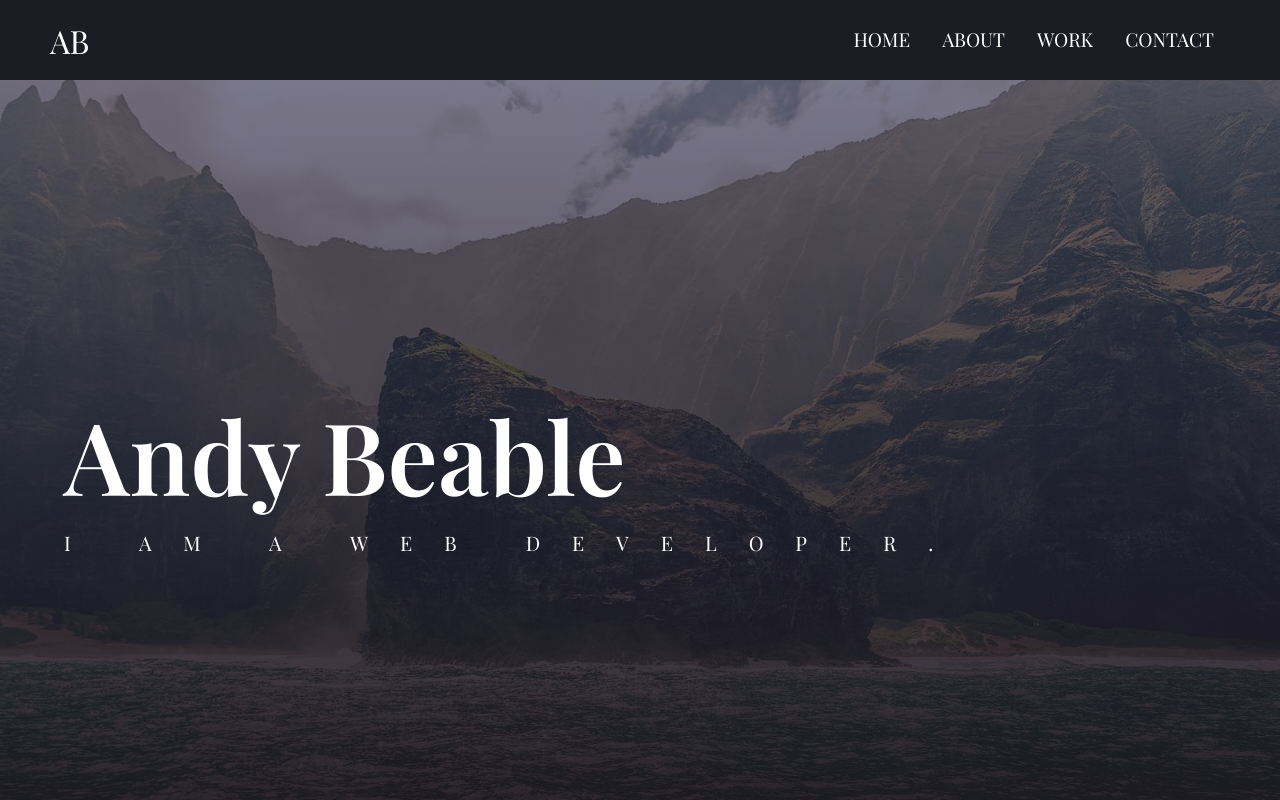
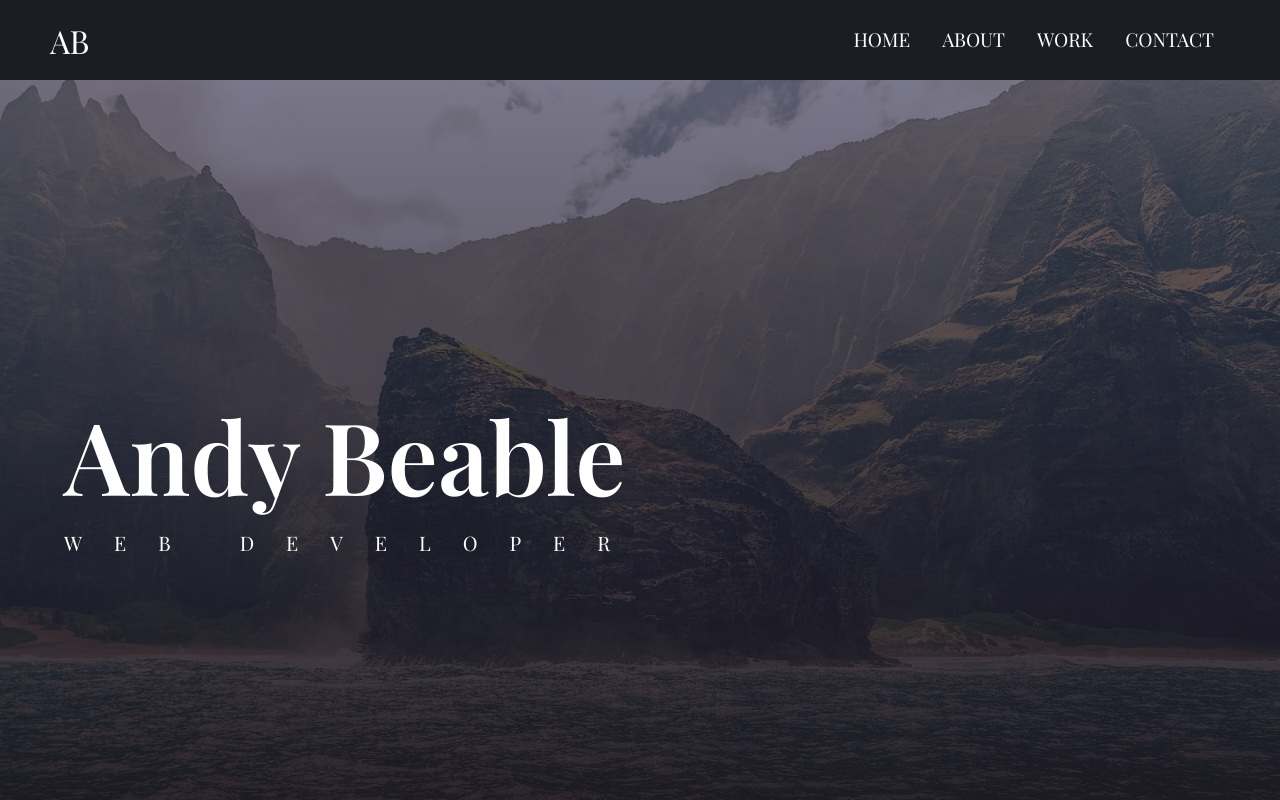
Before and after one commit to AndyBeable/portfolio, a React (Create React App) app: page / in a window 1280 px wide. Shown: the top 800 px of the page. Built offline with nearby package versions, Linux system fonts and the light colour scheme.

Commit message:
h1 change

```diff
--- a/src/components/hero/HeroSection.js
+++ b/src/components/hero/HeroSection.js
@@ -17,7 +17,7 @@ function HeroSection() {
       <div className='hero-copy'>
         {/* <h3>Hello!</h3> */}
         <h1 data-aos='fade-right'>Andy Beable</h1>
-        <p data-aos='fade-right'>I am a Web Developer.</p>
+        <p data-aos='fade-right'>Web Developer</p>
         {/*<div className='hero-btns'>
            <Button
           className='btns'
```
Also changed, not shown: 6 other files (tests, documents, lock files or other folders).
